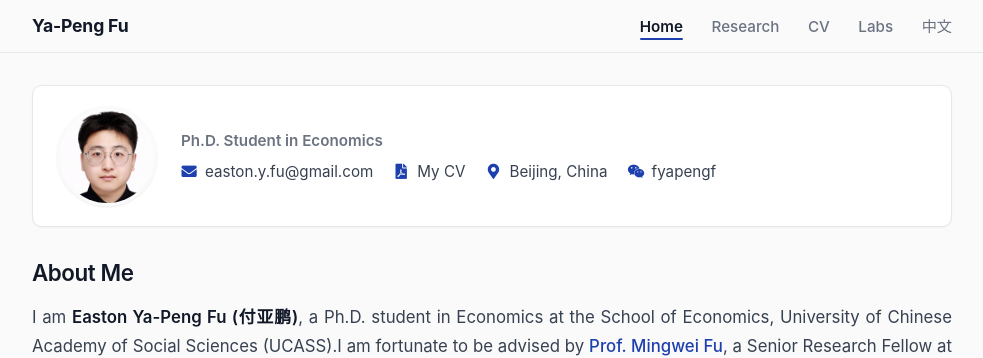
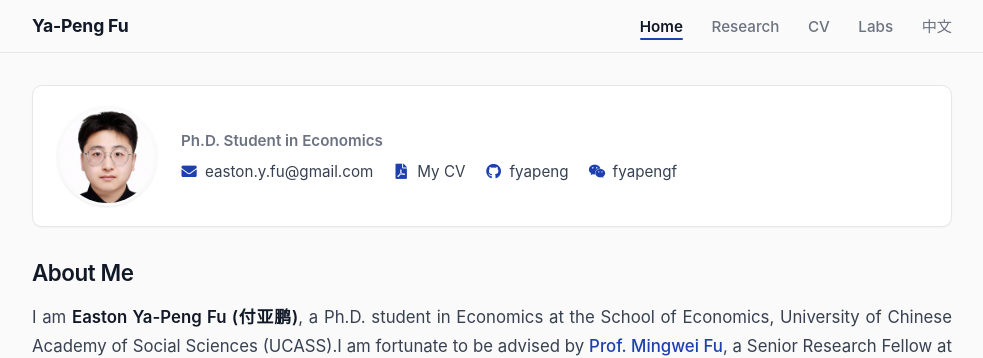
Before and after one commit to fyapeng/fyapeng.github.io, a Jekyll site: the page built from en/index.html, in a window 1280 px wide and 900 px high. Shown: the top 358 px of the window, without its empty margins (148-1131 px from the left). Built offline with Jekyll 4.4.1, drawn with Linux system fonts in a browser that asks for light colours.

Commit message:
Update index.html

```diff
--- a/en/index.html
+++ b/en/index.html
@@ -14,7 +14,7 @@
         <ul class="contact-info">
           <li><i class="fas fa-envelope"></i> <span id="email-placeholder">[Loading...]</span></li>
           <li><i class="fas fa-file-pdf"></i> <a id="cv-link-sidebar" class="cv-dynamic-link" href="javascript:;" target="_blank">{{ t.profile.cv_button }}</a></li>
-          <li><i class="fas fa-map-marker-alt"></i> {{ t.profile.location }}</li>
+          <li><i class="fab fa-github"></i> <a href="https://github.com/{{ site.github_username }}" target="_blank" rel="noopener noreferrer">{{ site.github_username }}</a></li>
           <li><i class="fab fa-weixin"></i> {{ t.profile.wechat_id }}</li>
         </ul>
       </div>
```
